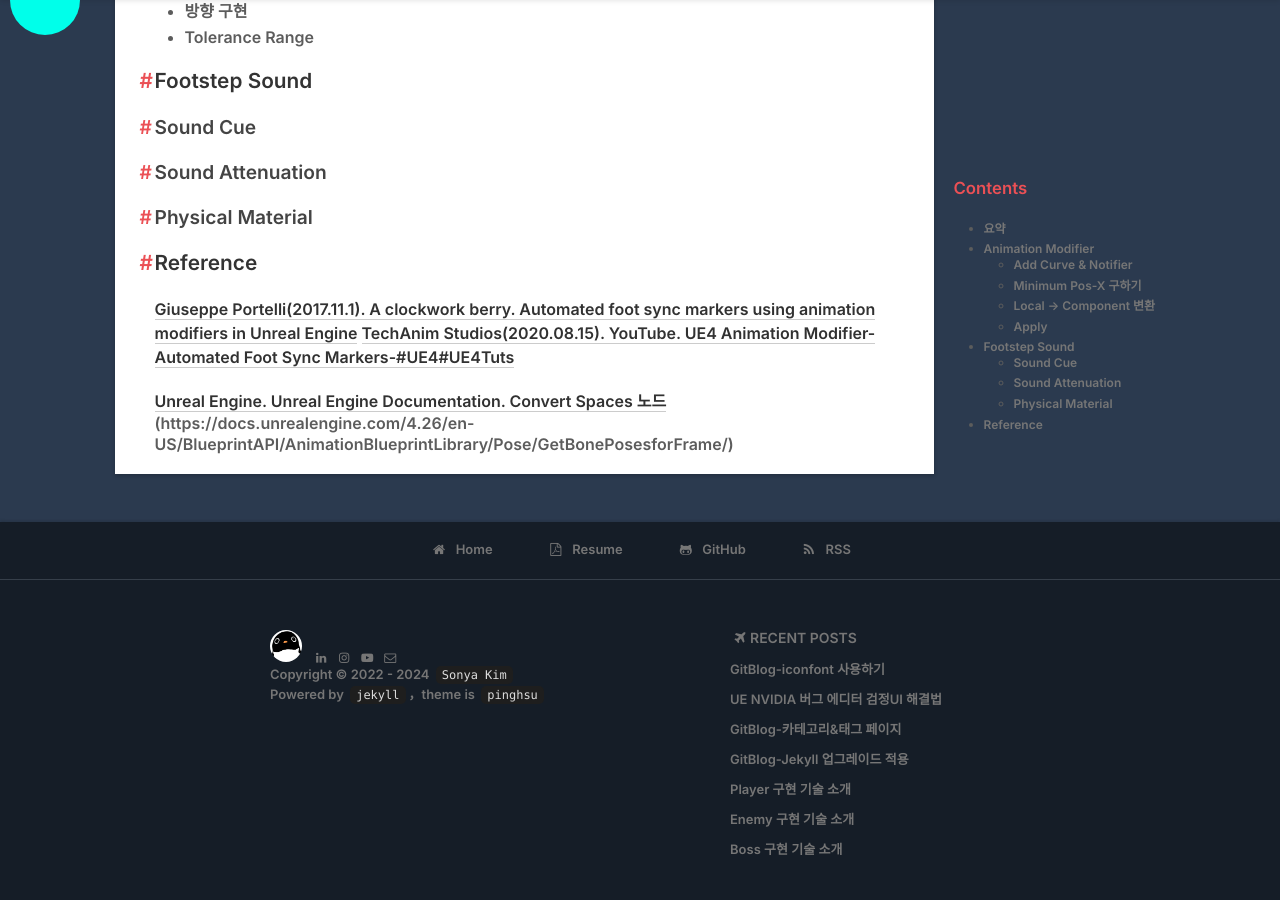
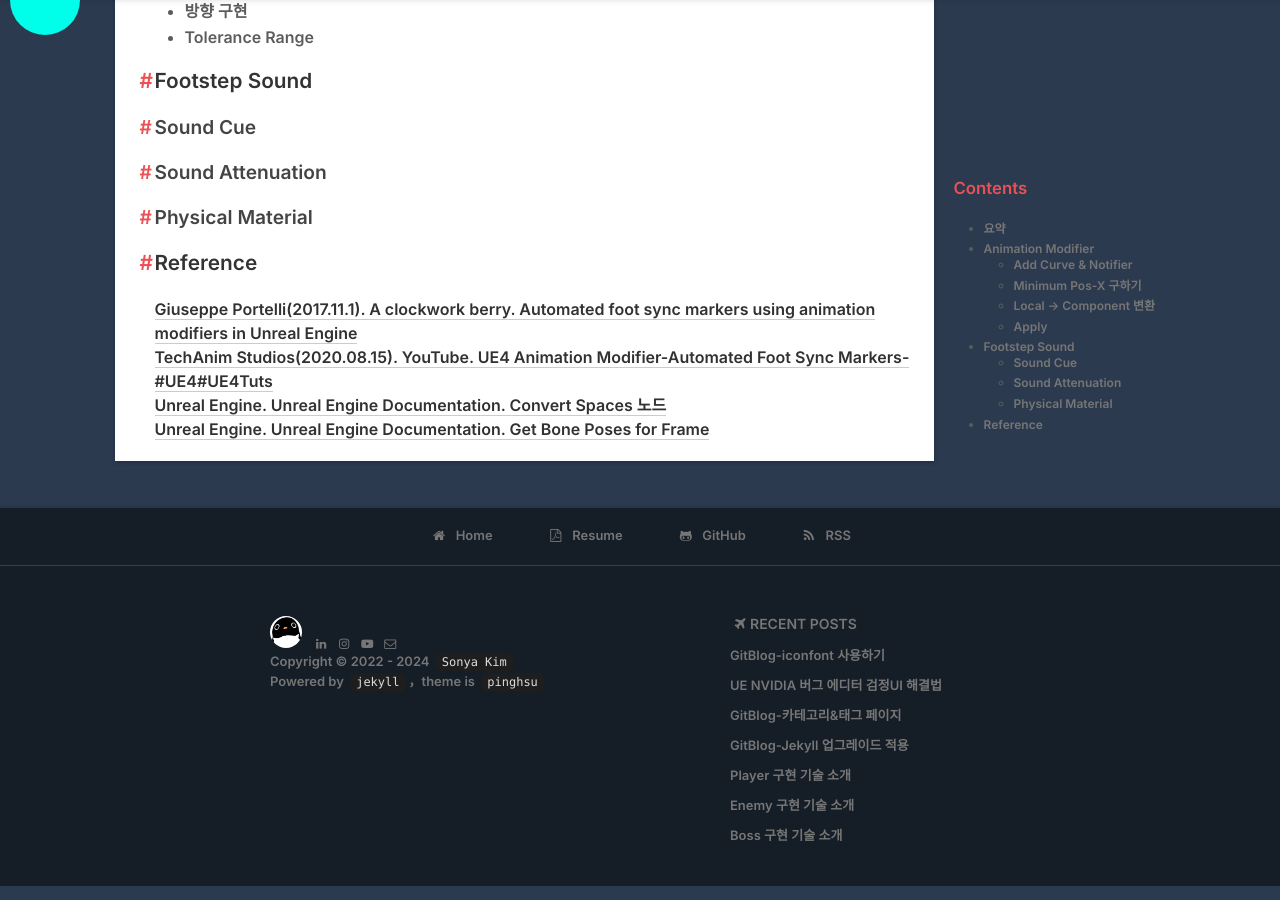
Before and after one commit to ssonsonya/ssonsonya.github.io, a Jekyll site: the page built from _posts/2023-11-13-Portfolio-UE4_02.md, in a window 1280 px wide and 900 px high, scrolled down 1906 px. Built offline with Jekyll 4.4.1, drawn with Linux system fonts in a browser that asks for light colours; nearby versions of some CDN libraries; some web fonts are replaced; comment, search, counter and statistics services are not loaded.

Commit message:
[ Post ] Rearrange Reference

```diff
--- a/_posts/2023-11-13-Portfolio-UE4_02.md
+++ b/_posts/2023-11-13-Portfolio-UE4_02.md
@@ -73,6 +73,5 @@ icon: game
 
 [Giuseppe Portelli(2017.11.1). A clockwork berry. Automated foot sync markers using animation modifiers in Unreal Engine](http://www.aclockworkberry.com/automated-foot-sync-markers-using-animation-modifiers-unreal-engine/)
 [TechAnim Studios(2020.08.15). YouTube. UE4 Animation Modifier-Automated Foot Sync Markers-#UE4#UE4Tuts](https://www.youtube.com/watch?v=UEcbYBmd-oc)
-
 [Unreal Engine. Unreal Engine Documentation. Convert Spaces 노드](https://docs.unrealengine.com/4.26/ko/AnimatingObjects/SkeletalMeshAnimation/NodeReference/SpaceConversion/)
-(https://docs.unrealengine.com/4.26/en-US/BlueprintAPI/AnimationBlueprintLibrary/Pose/GetBonePosesforFrame/)
+[Unreal Engine. Unreal Engine Documentation. Get Bone Poses for Frame](https://docs.unrealengine.com/4.26/en-US/BlueprintAPI/AnimationBlueprintLibrary/Pose/GetBonePosesforFrame/)
```
